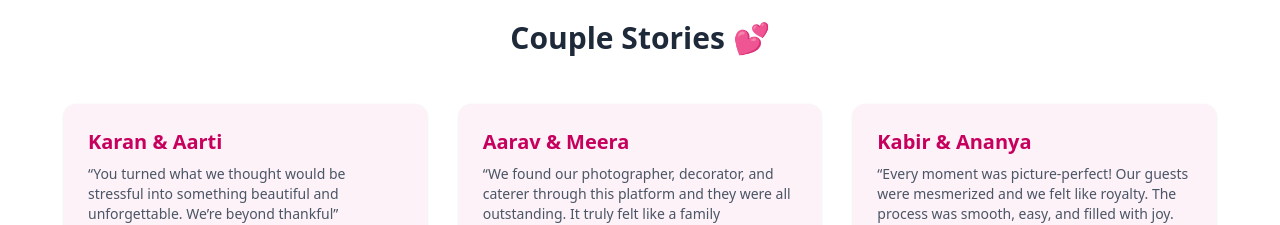
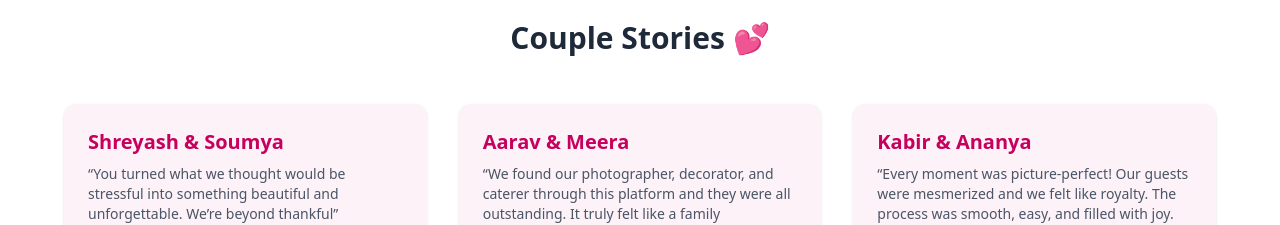
Before and after one commit to Ayushbunkar/Event-Planner, a React (Vite) app in the folder client/: page /stories in a window 1280 px wide. Shown: the part 860-1085 px from the top of the page. Built offline with nearby package versions, Linux system fonts and the light colour scheme.

Commit message:
Update couple's name in Stories component

```diff
--- a/client/src/components/Stories.jsx
+++ b/client/src/components/Stories.jsx
@@ -78,7 +78,7 @@ const Stories = () => {
           <h2 className="text-3xl font-bold text-center text-gray-800 mb-12">Couple Stories 💕</h2>
           <div className="grid md:grid-cols-3 gap-8">
              <div className="bg-pink-50 p-6 rounded-xl shadow hover:shadow-lg transition">
-              <h3 className="text-xl font-bold text-pink-700 mb-2">Karan & Aarti</h3>
+              <h3 className="text-xl font-bold text-pink-700 mb-2">Shreyash & Soumya</h3>
               <p className="text-gray-600 text-sm">
                 “You turned what we thought would be stressful into something beautiful and unforgettable. We’re beyond thankful”
               </p>
```
